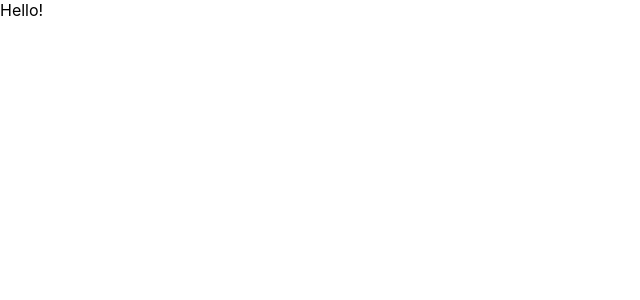
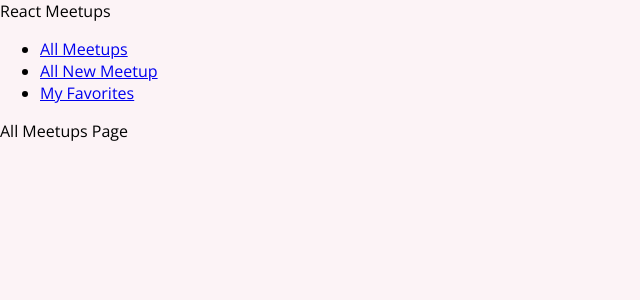
Before and after one commit to kosuke-17/react-course, a React (Create React App) app: page / in a window 1280 px wide. Shown: the top 300 px of the page, without its empty margins (0-640 px from the left). Built offline with nearby package versions, Linux system fonts and the light colour scheme.

Commit message:
ルーティングの指定とnavの作成

```diff
--- a/package.json
+++ b/package.json
@@ -8,6 +8,7 @@
     "@testing-library/user-event": "^12.1.10",
     "react": "^17.0.2",
     "react-dom": "^17.0.2",
+    "react-router-dom": "^5.2.0",
     "react-scripts": "4.0.3",
     "web-vitals": "^1.0.1"
   },
--- a/src/App.js
+++ b/src/App.js
@@ -1,6 +1,28 @@
+import { Route, Switch } from 'react-router-dom'
+
+
+import AllMeetupsPage from './pages/AllMeetups';
+import NewMeetupPage from './pages/NewMeetup';
+import FavoritesPage from './pages/Favorites';
+import MainNavigation from './components/layout/MainNavigation';
+
+
 function App() {
   return (
-    <div>Hello!</div>
+    <div>
+      <MainNavigation />
+      <Switch>
+        <Route path="/" exact>
+          <AllMeetupsPage />
+        </Route>
+        <Route path="/new-meetup">
+          <NewMeetupPage />
+        </Route>
+        <Route path="/favorites">
+          <FavoritesPage />
+        </Route>
+      </Switch>
+    </div>
   );
 }
 
--- /dev/null
+++ b/src/components/layout/MainNavigation.js
@@ -0,0 +1,24 @@
+import { Link } from 'react-router-dom'
+
+function MainNavigation(){
+  return (
+    <header>
+      <div>React Meetups</div>
+      <nav>
+        <ul>
+          <li>
+            <Link to="/">All Meetups</Link>
+          </li>
+          <li>
+            <Link to="/new-meetup">All New Meetup</Link>
+          </li>
+          <li>
+            <Link to="/favorites">My Favorites</Link>
+          </li>
+        </ul>
+      </nav>
+    </header>
+  );
+}
+
+export default MainNavigation;
--- a/src/index.css
+++ b/src/index.css
@@ -1,13 +1,21 @@
-body {
-  margin: 0;
-  font-family: -apple-system, BlinkMacSystemFont, 'Segoe UI', 'Roboto', 'Oxygen',
-    'Ubuntu', 'Cantarell', 'Fira Sans', 'Droid Sans', 'Helvetica Neue',
-    sans-serif;
-  -webkit-font-smoothing: antialiased;
-  -moz-osx-font-smoothing: grayscale;
+@import url('https://fonts.googleapis.com/css2?family=Open+Sans:wght@400;700&display=swap');
+
+* {
+  box-sizing: border-box;
 }
 
-code {
-  font-family: source-code-pro, Menlo, Monaco, Consolas, 'Courier New',
-    monospace;
+body {
+  font-family: 'Open Sans', sans-serif;
+  margin: 0;
+  background-color: #fcf3f6;
 }
+
+h1 {
+  font-size: 2.5rem;
+  color: #2c292b;
+}
+
+h2 {
+  font-size: 1.5rem;
+  color: #2c292b;
+}
--- a/src/index.js
+++ b/src/index.js
@@ -1,7 +1,13 @@
 import React from 'react';
 import ReactDOM from 'react-dom';
+import { BrowserRouter } from 'react-router-dom';
 
 import './index.css';
 import App from './App';
 
-ReactDOM.render(<App />,document.getElementById('root'));
+ReactDOM.render(
+  <BrowserRouter>
+    <App />
+  </BrowserRouter>,
+  document.getElementById('root')
+);
--- /dev/null
+++ b/src/pages/AllMeetups.js
@@ -0,0 +1,5 @@
+function AllMeetupsPage() {
+  return <div>All Meetups Page</div>;
+}
+
+export default AllMeetupsPage;
--- /dev/null
+++ b/src/pages/Favorites.js
@@ -0,0 +1,5 @@
+function FavoritesPage() {
+  return <div>Favorites Page</div>;
+}
+
+export default FavoritesPage;
--- /dev/null
+++ b/src/pages/NewMeetup.js
@@ -0,0 +1,5 @@
+function NewMeetupPage() {
+  return <div>New Meetup Page</div>;
+}
+
+export default NewMeetupPage;
```
Also changed, not shown: 1 other file (tests, documents, lock files or other folders).
